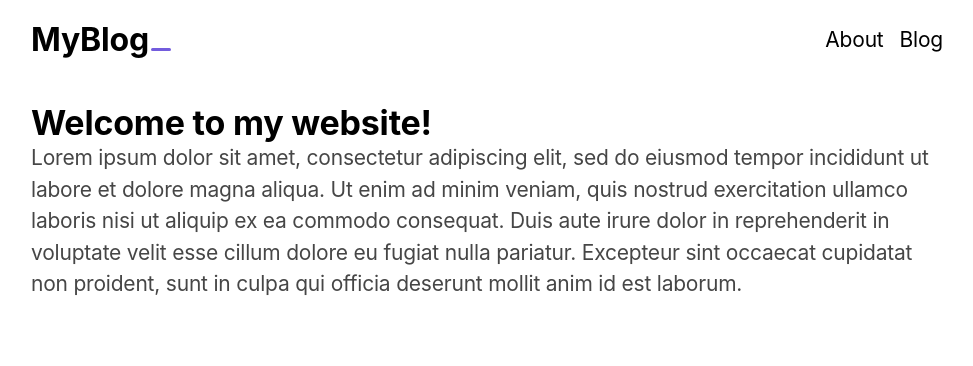
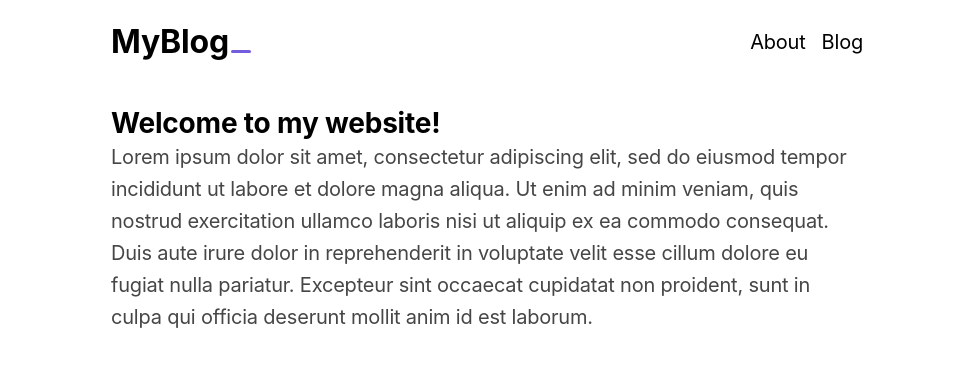
Before and after one commit to drumm2k/myblog, a Next.js app: page / in a window 1280 px wide. Shown: the top 366 px of the page, without its empty margins (153-1126 px from the left). Built offline with nearby package versions, Linux system fonts and the light colour scheme.

Commit message:
More font tweaking

```diff
--- a/pages/index.js
+++ b/pages/index.js
@@ -1,7 +1,7 @@
 export default function Index() {
   return (
     <section>
-      <h1>Welcome to my website!</h1>
+      <h2>Welcome to my website!</h2>
 
       <p>
         Lorem ipsum dolor sit amet, consectetur adipiscing elit, sed do eiusmod
--- a/theme/Global.js
+++ b/theme/Global.js
@@ -26,14 +26,14 @@ export const GlobalStyle = createGlobalStyle`
    font-family: 'Noah', -apple-system, BlinkMacSystemFont, 'Segoe UI', 'Roboto', 'Oxygen', 'Ubuntu', 'Fira Sans', 'Droid Sans', 'Helvetica Neue', sans-serif;
    font-size: 1.8rem;
    font-weight: 400;
-   line-height: 1.5;
+   line-height: 1.6;
    letter-spacing: -0.01em;
    color: ${({ theme }) => theme.colors.text};
    text-rendering: optimizeLegibility;
    background: ${({ theme }) => theme.colors.bg};
 
    @media(min-width: 736px) {
-      font-size: 2.1rem;
+      font-size: 2rem;
     }
   }
 
@@ -49,26 +49,19 @@ export const GlobalStyle = createGlobalStyle`
   h1, h2, h3, h4 {
     color: ${({ theme }) => theme.colors.black};
     font-weight: 700;
+    line-height: 1.2;
   }
 
   h1 {
     font-size: 3.4rem;
-    line-height: 1.125;
   }
 
   h2 {
     font-size: 2.8rem;
-    line-height: 1.25;
   }
 
   h3 {
     font-size: 2.2rem;
-    line-height: 1.25;
-  }
-
-  h4 {
-    font-size: 1.8rem;
-    line-height: 1.22;
   }
 
   a {
@@ -84,7 +77,7 @@ export const GlobalStyle = createGlobalStyle`
 
     @media(min-width: 736px) {
       padding: 2.4rem;
-      max-width: 960px;
+      max-width: 800px;
       margin: 0 auto;
     }
   }
```
